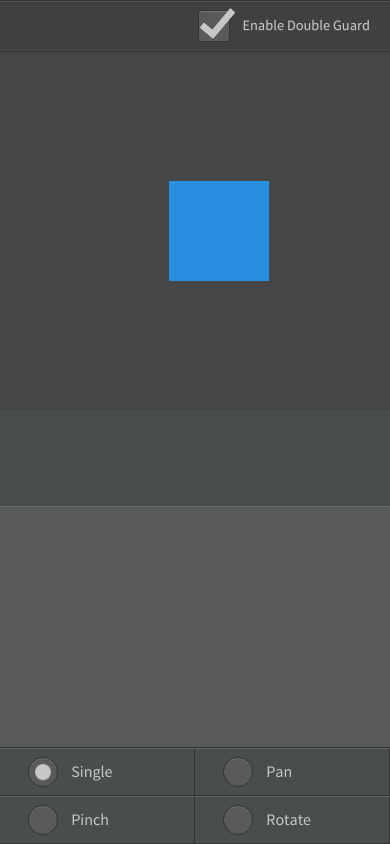
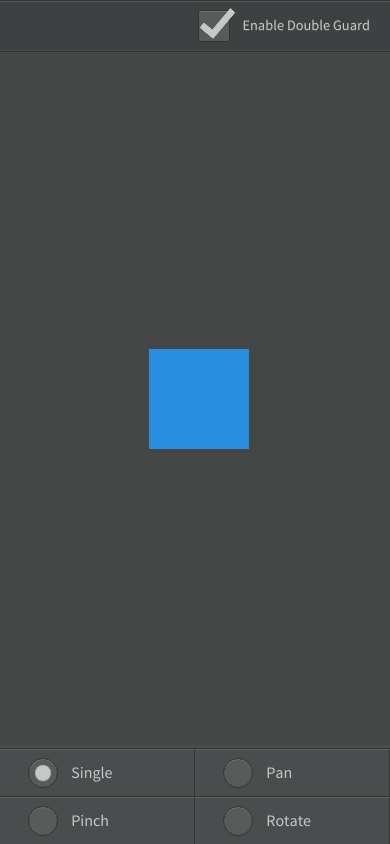
Before and after one commit to Rapid-Application-Development-JS/Gesture, a website: page example/index.html in a window 390 px wide. Drawn offline with Linux system fonts and the light colour scheme.

Commit message:
fix pointer wrap size

```diff
--- a/example/index.css
+++ b/example/index.css
@@ -45,13 +45,16 @@
 }
 
 .section {
-	height: 50%;
+	height: 100%;
 }
 
 @media screen and (max-width: 640px) {
 	.block-container__item {
 		width: 50%;
 	}
+	.pointer-wrap {
+		bottom: 100px;
+	}
 
 	.bottom-bar ~ .main {
 		bottom: 6rem;
--- a/example/index.html
+++ b/example/index.html
@@ -27,11 +27,7 @@
 		<div id="pointer" class="section__content pointer-wrap">
 			<div id="holder" style="background-color: #288edf; width: 100px; height: 100px; display: inline-block; vertical-align: middle"></div>
 		</div>
-	</div>
-	<div class="console-wrapper pointer-console">
-		<div id="console"></div>
-	</div>
-</div>
+
 <div class="bottom-bar blocks-bottom blocks-holder">
 	<form class="form-options">
 		<ul class="topcoat-list__container block-container animation-list" id="animation-list">
@@ -73,6 +69,11 @@
 		</ul>
 	</form>
 </div>
+	</div>
+	<!--<div class="console-wrapper pointer-console">-->
+	<!--<div id="console"></div>-->
+	<!--</div>-->
+</div>
 <script src="index.js"></script>
 </body>
 </html>
--- a/example/index.js
+++ b/example/index.js
@@ -32,9 +32,9 @@ function init()
 };
 
 function addLine(event) {
-  var $eventElement = document.createElement('div');
-  $eventElement.innerHTML = getTime() + ': ' + event.type;
-  $console.insertBefore($eventElement, $console.firstChild);
+  //var $eventElement = document.createElement('div');
+  //$eventElement.innerHTML = getTime() + ': ' + event.type;
+  //$console.insertBefore($eventElement, $console.firstChild);
 };
 //============================================================
 //
--- a/example/layout.css
+++ b/example/layout.css
@@ -24,13 +24,13 @@
 }
 
 .pointer-wrap {
-	/*position: absolute;*/
-	/*top: 50px;*/
-	/*bottom: 0;*/
+	position: absolute;
+	top: 50px;
+	bottom: 50px;
 	/*left: 0;*/
 	/*right: 0;*/
 	/*display: inline-block;*/
-	height: 80%;
+	/*height: 100%;*/
 	width: 100%;
 	vertical-align: middle;
 	text-align: center;
--- a/example/theme/css/theme.css
+++ b/example/theme/css/theme.css
@@ -185,7 +185,7 @@ div[data-role=view] {
     margin: 0 15px 15px 0;
 }
 .section__content {
-    padding: 10px 20px;
+    padding: 0px 0;
     border-top: 1px solid #333434;
     overflow: hidden;
 }
```
